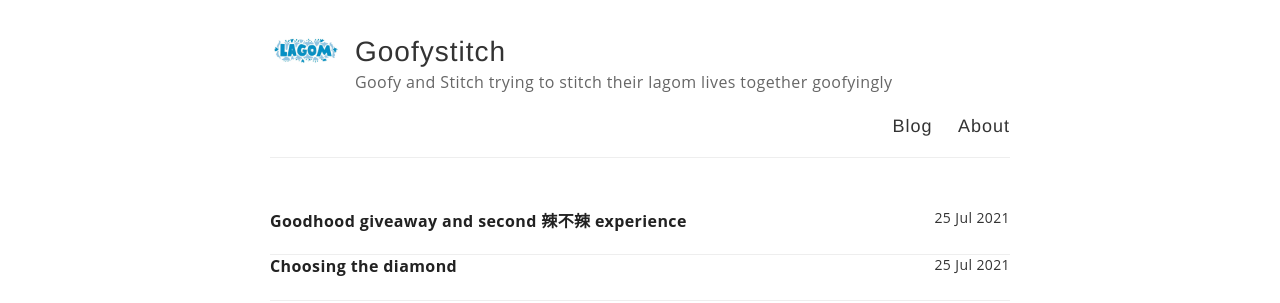
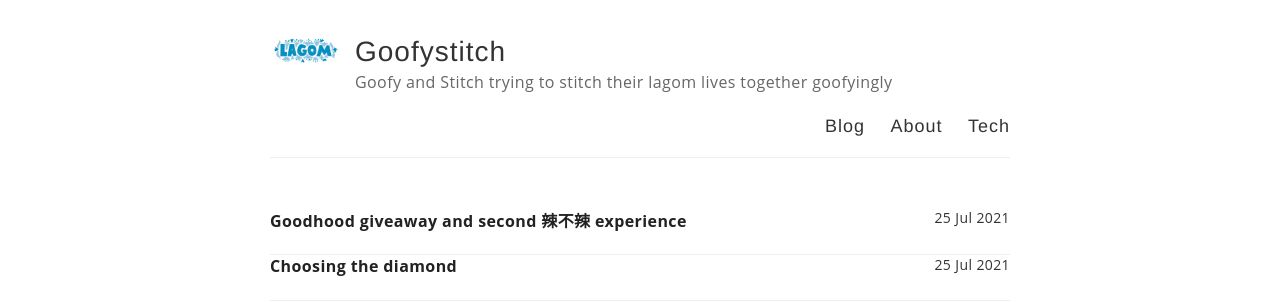
Before and after one commit to ourcarus/casadelagom, a Jekyll site: the page built from index.html, in a window 1280 px wide. Shown: the top 303 px of the page. Built offline with Jekyll 4.4.1, drawn with Linux system fonts in a browser that asks for light colours.

Commit message:
Update default.html

```diff
--- a/_layouts/default.html
+++ b/_layouts/default.html
@@ -29,6 +29,7 @@
           <nav>
             <a href="{{ site.baseurl }}/">Blog</a>
             <a href="{{ site.baseurl }}/about">About</a>
+            <a href="{{ site.baseurl }}/tech">Tech</a>
           </nav>
         </header>
       </div>
```
